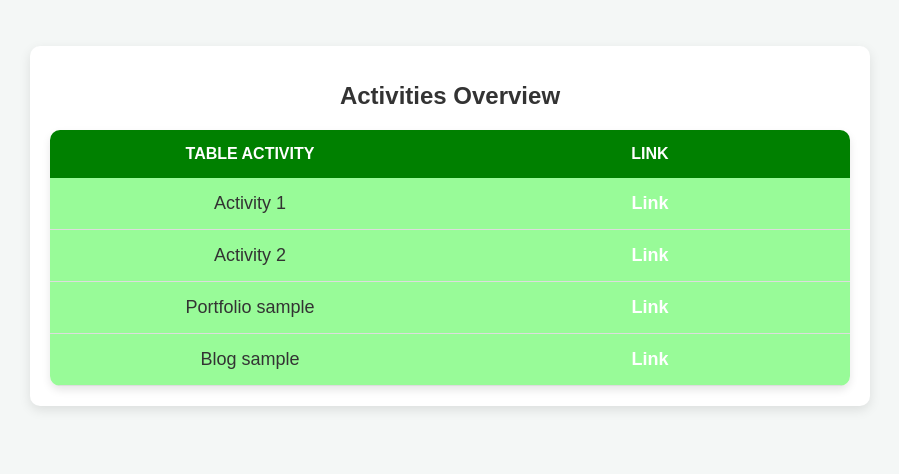
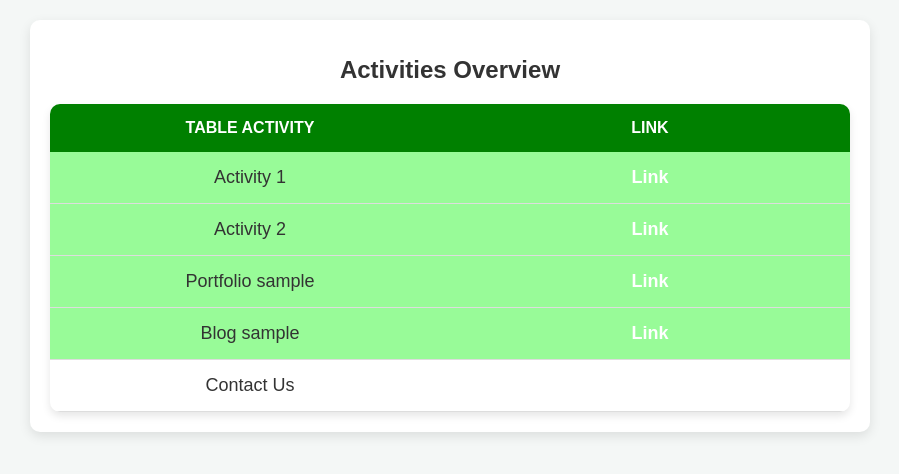
Before and after one commit to trhbtrb/hbhbh, a plain HTML site: page index.html in a window 1280 px wide. Shown: the part 174-648 px from the top of the page, without its empty margins (190-1089 px from the left). Drawn offline with Linux system fonts and the light colour scheme.

Commit message:
index.html

```diff
--- a/index.html
+++ b/index.html
@@ -33,6 +33,10 @@
                     <td>Blog sample</td>
                     <td><a href="blog.html">Link</a></td>
                 </tr>
+                <tr class="contact-form">
+                    <td>Contact Us</td>
+                    <td><a href="contact.html">Link</a></td>
+                </tr>
             </tbody>
         </table>
     </div>
```
